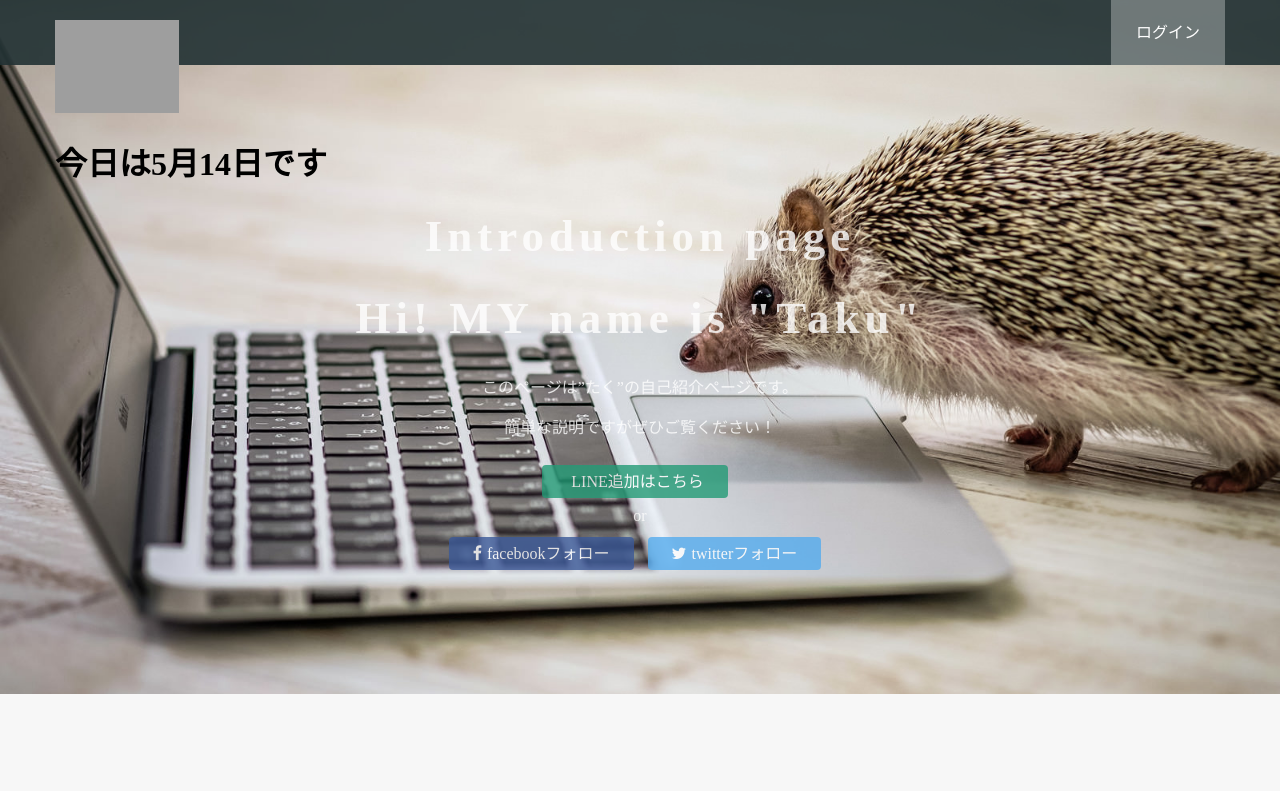
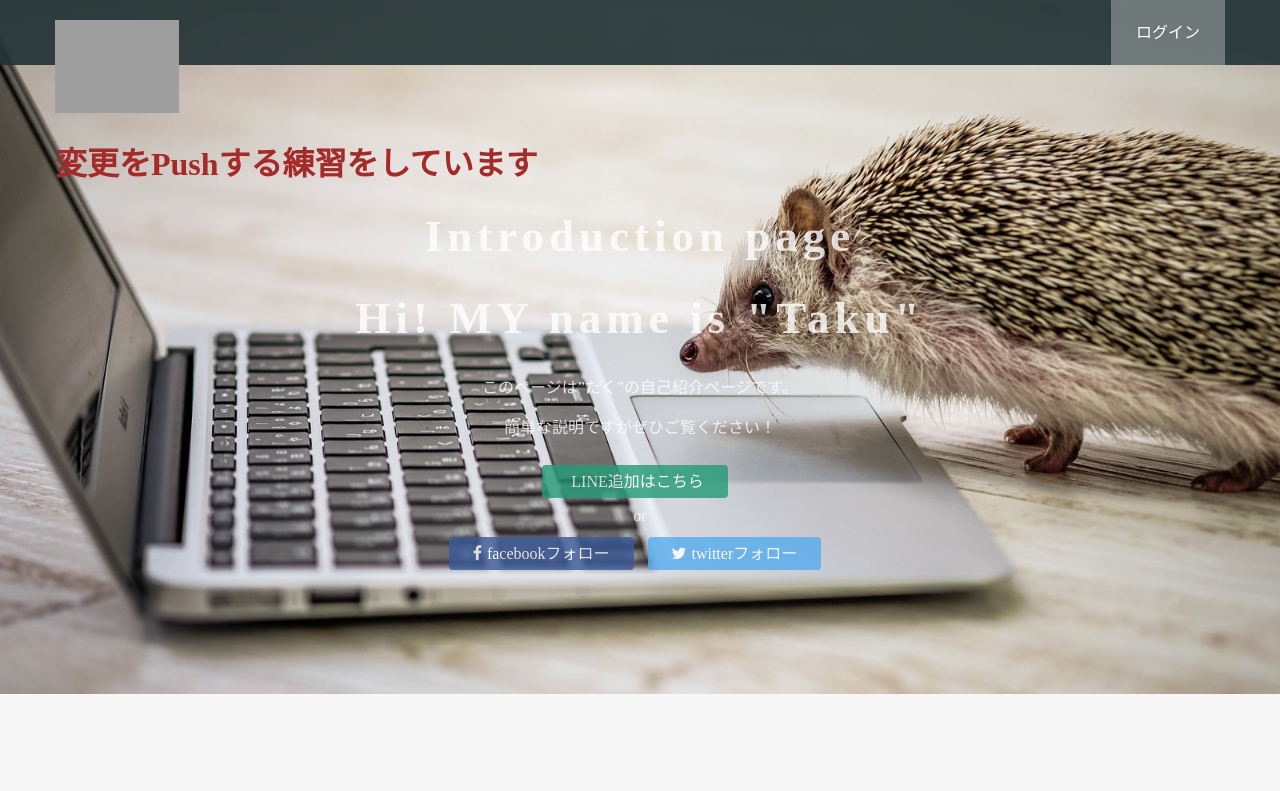
Before and after one commit to taku365/Progate_git, a plain HTML site: page index.html in a window 1280 px wide. Shown: the top 791 px of the page. Drawn offline with Linux system fonts and the light colour scheme; grey boxes are pictures that could not be loaded; some icons are missing.

Commit message:
HTML(header-left h1)の変更とCSSの追加
GitHubへのPushする練習のため

```diff
--- a/Progate.css
+++ b/Progate.css
@@ -5,6 +5,9 @@ body {
 
 a {
   text-decoration: none;
+}
+.header-left h1 {
+  color: brown;
 }
 
 .container {
--- a/index.html
+++ b/index.html
@@ -12,7 +12,7 @@
     <div class="container">
       <div class="header-left">
         <img src="https://prog-8.com/images/html/advanced/main_logo.png" class="logo">
-        <h1>今日は5月14日です</h1>
+        <h1>変更をPushする練習をしています</h1>
       </div>
       <div class="header-right">
         <a href="#" class="login">ログイン</a>
```
